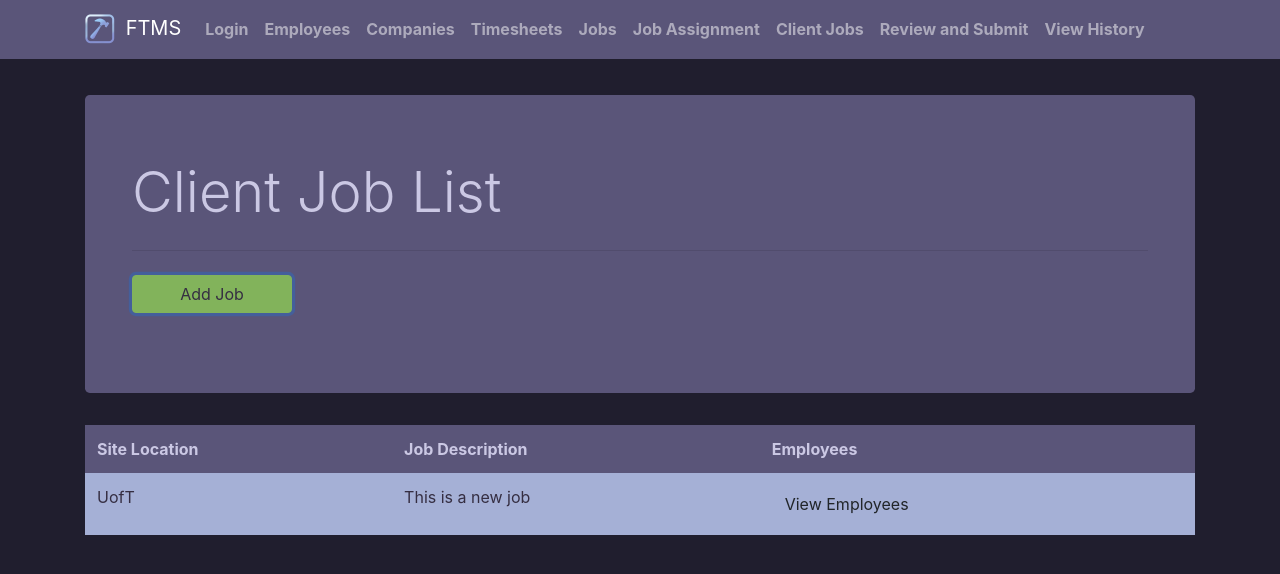
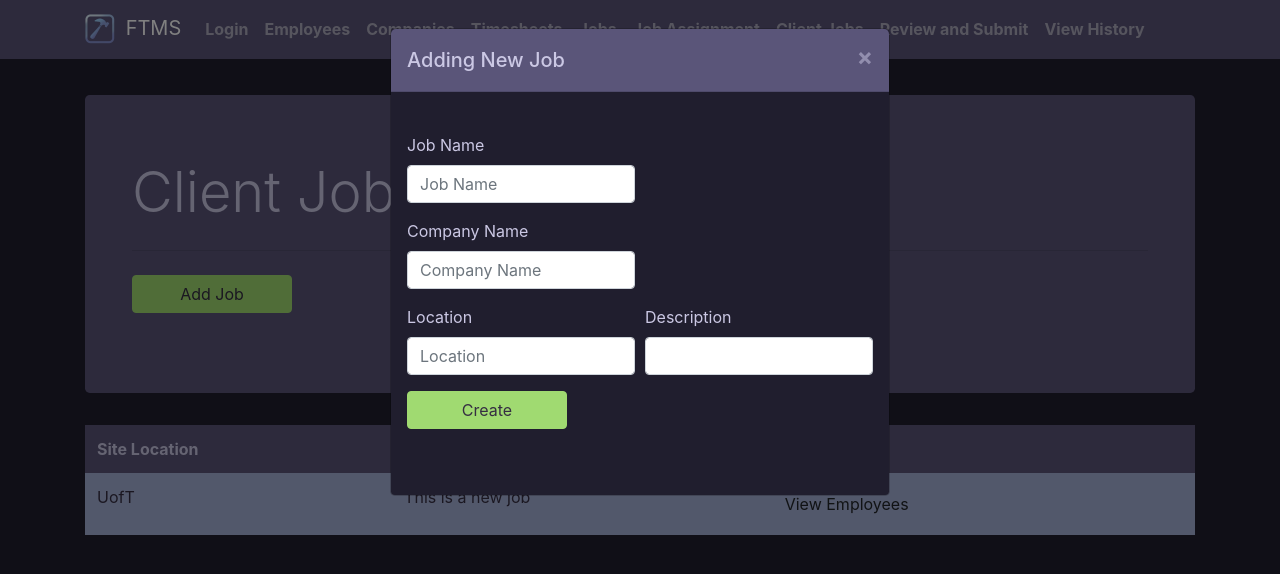
Before and after one commit to CSC207-TLI-TBTEENS/ftms-tbteens-frontend, a React (Create React App) app: page /clientJobs in a window 1280 px wide. Both pictures are taken after a click on the button "Add Job". Shown: the top 574 px of the page. Built offline with nearby package versions, Linux system fonts and the light colour scheme.

Commit message:
add jobs pop up, reformat later

```diff
--- /dev/null
+++ b/src/ClientJobs/ClientJobForm.js
@@ -0,0 +1,111 @@
+import React, {Component} from 'react';
+import './clientJobDetails.css';
+
+class ClientJobForm extends Component {
+    constructor(props) {
+        super(props);
+        this.state = {
+            job: '',
+            company: '',
+            location: '',
+            description: ''
+        };
+        this.handleChange = this.handleChange.bind(this);
+        this.handleSubmit = this.handleSubmit.bind(this);
+    }
+
+    handleChange(e) {
+        this.setState({[e.target.name] : e.target.value});
+    }
+
+    handleSubmit(e) {
+        e.preventDefault();
+        this.props.addJob({...this.state});
+        this.setState({
+            job: '',
+            company: '',
+            location: '',
+            description: ''
+        });
+    }
+
+    render() {
+        const {job, company, location, description} = this.state;
+        return (
+            <div className="container">
+                <div className="row align-items-center justify-content-center h-100">
+                    <div className="popup-form">
+                        <form onSubmit={this.handleSubmit}>
+
+                            <div className="form-row">
+                                <div className="form-group col-md-6">
+                                    <label htmlFor="job">Job Name</label>
+                                    <input
+                                        type="text"
+                                        className="form-control"
+                                        name="job"
+                                        id="job"
+                                        placeholder={'Job Name'}
+                                        value={job}
+                                        autoComplete="off"
+                                        onChange={this.handleChange}/>
+                                </div>
+                            </div>
+
+                            <div className="form-row">
+                                <div className="form-group col-md-6">
+                                    <label htmlFor="company">Company Name</label>
+                                    <input
+                                        type="text"
+                                        className="form-control"
+                                        name="company"
+                                        id="company"
+                                        placeholder={'Company Name'}
+                                        value={company}
+                                        autoComplete="off"
+                                        onChange={this.handleChange}/>
+                                </div>
+                            </div>
+
+                            <div className="form-row">
+                                <div className="form-group col-md-6">
+                                    <label htmlFor="location"> Location</label>
+                                    <input
+                                        type="text"
+                                        className="form-control"
+                                        name="location"
+                                        id="location"
+                                        placeholder={'Location'}
+                                        value={location}
+                                        autoComplete="off"
+                                        onChange={this.handleChange}/>
+                                </div>
+
+                                <div className="form-group col-md-6">
+                                    <label htmlFor="description"> Description </label>
+                                    <input
+                                        type="text"
+                                        className="form-control"
+                                        name="description"
+                                        id="description"
+                                        value={description}
+                                        autoComplete="off"
+                                        onChange={this.handleChange}/>
+                                </div>
+                            </div>
+
+                            <button
+                                type="submit"
+                                className="btn btn-submit btn-block"
+                            >
+                                Create
+                            </button>
+                        </form>
+                    </div>
+                </div>
+            </div>
+        )
+    }
+}
+
+export default ClientJobForm;
--- a/src/ClientJobs/ClientJobs.js
+++ b/src/ClientJobs/ClientJobs.js
@@ -1,5 +1,8 @@
 import React, { Component } from 'react';
 import ClientJobList from './ClientJobList';
+import ClientJobForm from './ClientJobForm';
+import * as apiCalls from "../Companies/api";
+
 
 class ClientJobs extends Component {
     constructor(props) {
@@ -7,6 +10,7 @@ class ClientJobs extends Component {
         this.state = {
             clientJobs: []
         }
+        this.addJob= this.addJob.bind(this);
     }
 
     componentWillMount() {
@@ -21,6 +25,10 @@ class ClientJobs extends Component {
         //let clientJobs = await apiCalls.getEmployees();
     }
 
+    async addJob(job) {
+        let newJob= {id: 2, siteLocation: "not UofT", employees: ["Person X", "Person"], jobDescription: "This is a new job", tasks: 10};
+        this.setState({clientJobs : [...this.state.clientJobs, newJob]});
+    }
     render() {
         return (
             <div className="container">
@@ -29,13 +37,30 @@ class ClientJobs extends Component {
                         <h1 className="display-4">Client Job List</h1>
                         <hr className="my-4"/>
                         <p>
-                            <button type="button" className="btn btn-submit" data-toggle="modal" data-target="#employeeForm">
+                            <button type="button" className="btn btn-submit" data-toggle="modal" data-target="#clientJobForm">
                                 Add Job
                             </button>
                         </p>
                     </div>
                 </header>
 
+                <div className="modal fade" id="clientJobForm" tabindex="-1" role="dialog" aria-labelledby="createNewJob" aria-hidden="true">
+                    <div className="modal-dialog" role="document">
+                        <div className="modal-content">
+                            <div className="modal-header">
+                                <h5 class="modal-title" id="exampleModalLabel">Adding New Job</h5>
+                                <button type="button" class="close" data-dismiss="modal" aria-label="Close">
+                                    <span aria-hidden="true">&times;</span>
+                                </button>
+                            </div>
+                            <div className="modal-body">
+                                <ClientJobForm
+                                    addJob = {this.addJob}
+                                />
+                            </div>
+                        </div>
+                    </div>
+                </div>
                 <ClientJobList
                     jobs = {this.state.clientJobs}
                 />
```
